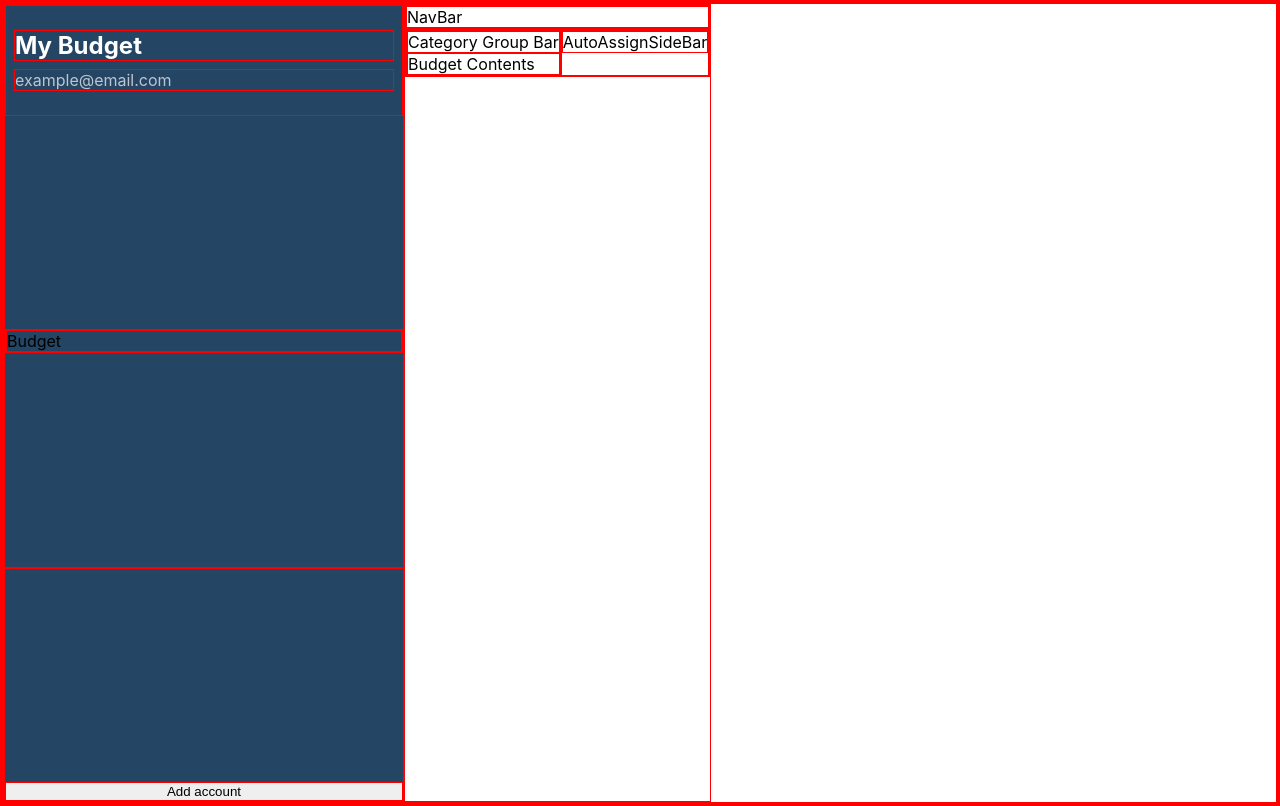
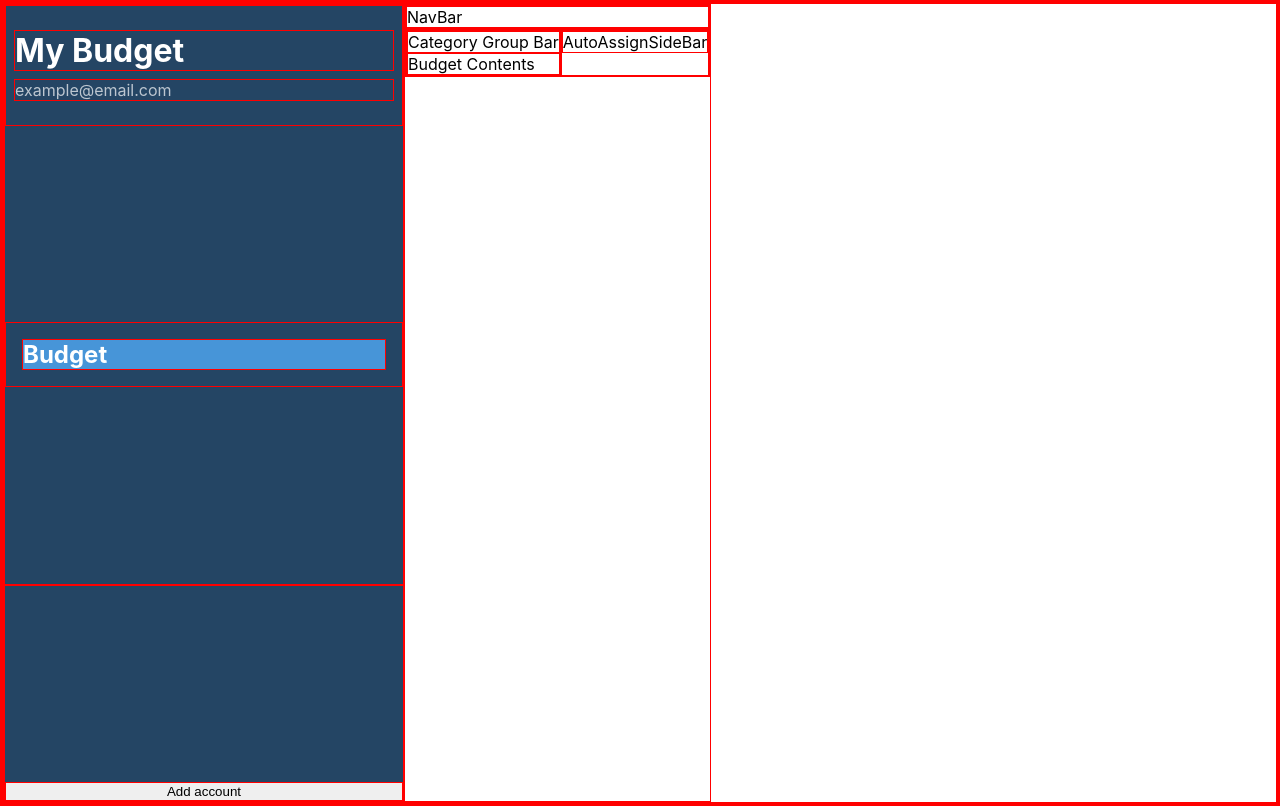
Before and after one commit to jjrog16/ynab-clone, a React (Create React App) app in the folder ynab/: page / in a window 1280 px wide. Built offline with nearby package versions, Linux system fonts and the light colour scheme.

Commit message:
Finished account header. Working on overview section

```diff
--- a/ynab/src/components/SIdeBar.js
+++ b/ynab/src/components/SIdeBar.js
@@ -5,11 +5,11 @@ function SideBar() {
   return (
     <div className="sidebar-container">
       <div className="account-header">
-        <h2 className="current-budget">My Budget</h2>
+        <h1 className="current-budget">My Budget</h1>
         <div className="user-account">example@email.com</div>
       </div>
       <div className="overview-sections">
-        <div className="budget-overview">Budget</div>
+        <h2 className="page-overview">Budget</h2>
       </div>
       <div className="all-accounts"></div>
       <button className="add-account">Add account</button>
--- a/ynab/src/styles/css/SideBar.css
+++ b/ynab/src/styles/css/SideBar.css
@@ -16,4 +16,10 @@
   margin: 8px 8px 24px 8px;
 }
 
+.page-overview {
+  margin: 16px;
+  color: #fff;
+  background-color: #4795d8;
+}
+
 /*# sourceMappingURL=SideBar.css.map */
--- a/ynab/src/styles/scss/SideBar.scss
+++ b/ynab/src/styles/scss/SideBar.scss
@@ -11,10 +11,16 @@
 
 .current-budget {
   color: colors.$white;
-  margin: dimens.$medium dimens.$small 0 dimens.$small;
+  margin: dimens.$large dimens.$small 0 dimens.$small;
 }
 
 .user-account {
   color: colors.$account-text;
-  margin: dimens.$small dimens.$small dimens.$medium dimens.$small;
+  margin: dimens.$small dimens.$small dimens.$large dimens.$small;
 }
+
+.page-overview {
+  margin: dimens.$medium;
+  color: colors.$white;
+  background-color: colors.$light-blue;
+}
--- a/ynab/src/styles/scss/_dimens.scss
+++ b/ynab/src/styles/scss/_dimens.scss
@@ -1,2 +1,3 @@
 $small: 8px;
-$medium: 24px;
+$medium: 16px;
+$large: 24px;
```
Also changed, not shown: 1 other file (tests, documents, lock files or other folders).
